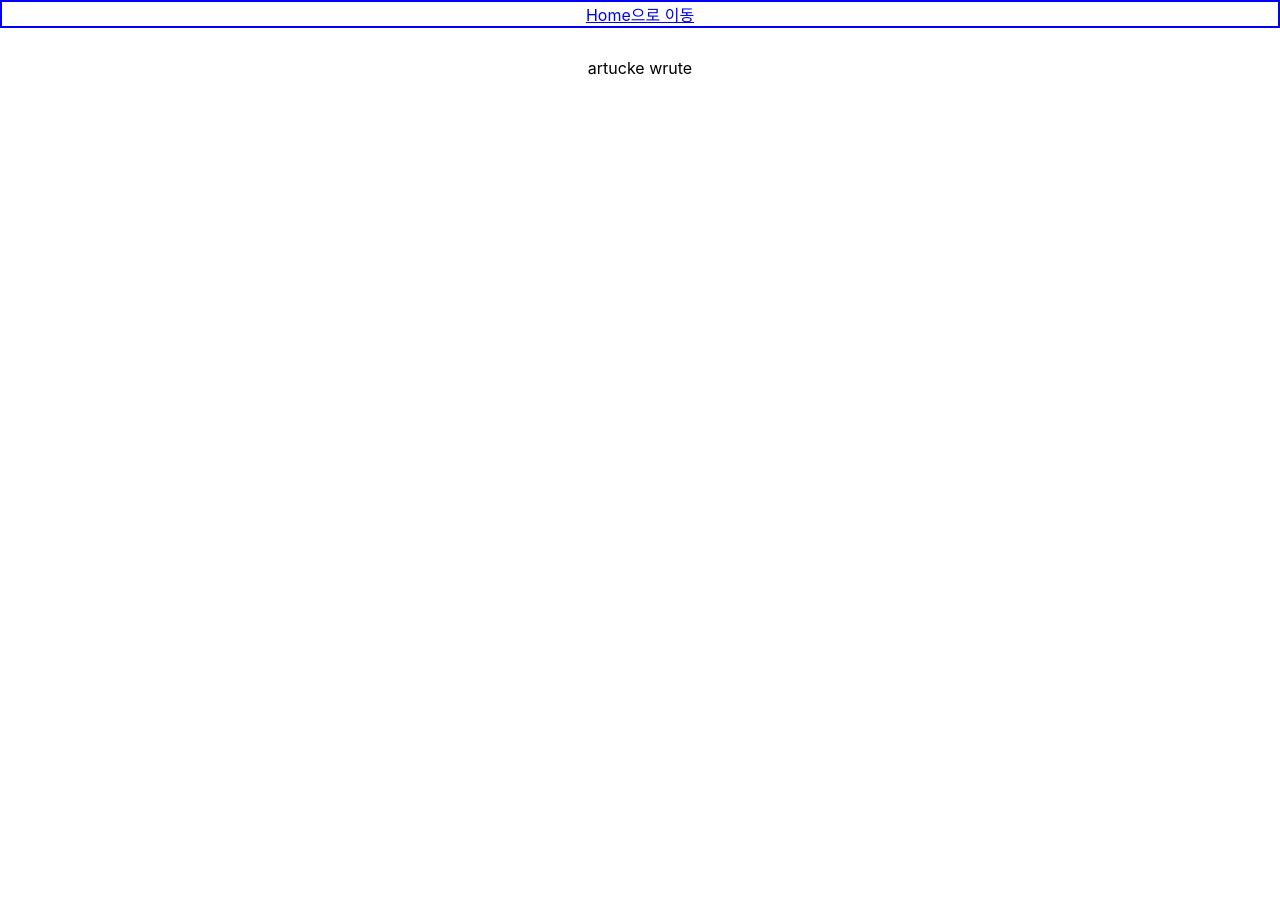
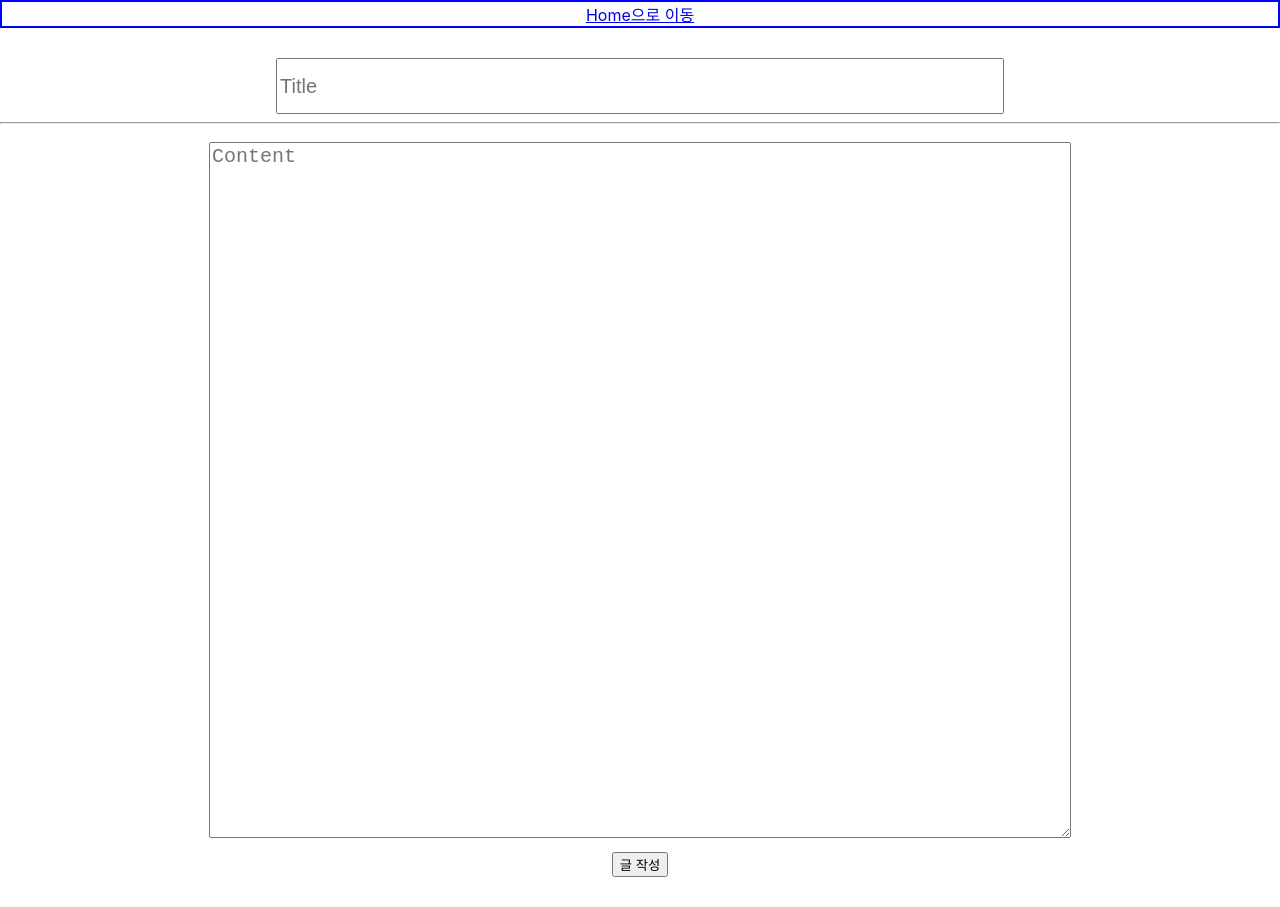
Before and after one commit to Hyeon2Nam/simple-board, a React (Create React App) app: page /writeArticle in a window 1280 px wide. Before the commit the page ends 800 px from the top, so only its background shows below. Built offline with nearby package versions, Linux system fonts and the light colour scheme.

Commit message:
Feat : insert article

```diff
--- /dev/null
+++ b/src/api/board.js
@@ -0,0 +1,5 @@
+import api from "../ax/axiosSetting";
+
+export const insertArticle = (article) => {
+  return api.post("/board/regist", JSON.stringify(article));
+};
--- /dev/null
+++ b/src/ax/axiosSetting.js
@@ -0,0 +1,10 @@
+import axios from "axios";
+
+const api = axios.create({
+  baseURL: "http://localhost:8080/api",
+  headers: {
+    "Content-Type": "application/json",
+  },
+});
+
+export default api;
--- a/src/board/ArticleEdit.js
+++ b/src/board/ArticleEdit.js
@@ -1,11 +1,56 @@
+import { useState } from "react";
+import { insertArticle } from "../api/board";
+import { useNavigate } from "react-router-dom";
+
 export default function ArticleEdit() {
+  const navigate = useNavigate();
+  const [title, setTitle] = useState("");
+  const [content, setContent] = useState("");
+
+  const writeArticle = () => {
+    const obj = {
+      title: title,
+      content: content,
+      memberId: "hong",
+    };
+
+    insertArticle(obj).then((res) => {
+      if (res.data.code === "200") {
+        alert("글 작성 완료");
+      } else alert("글 작성 실패!");
+    });
+  };
+
   return (
     <div
       style={{
         margin: "30px 0",
       }}
     >
-      artucke wrute
+      <input
+        style={{
+          width: "720px",
+          height: "50px",
+          fontSize: "20px",
+        }}
+        placeholder="Title"
+        value={title}
+        onChange={(e) => setTitle(e.target.value)}
+      />
+      <hr />
+      <textarea
+        style={{
+          margin: "10px 0",
+          fontSize: "20px",
+        }}
+        cols={70}
+        rows={30}
+        placeholder="Content"
+        value={content}
+        onChange={(e) => setContent(e.target.value)}
+      />
+      <br />
+      <input type="button" value={"글 작성"} onClick={writeArticle} />
     </div>
   );
 }
```
